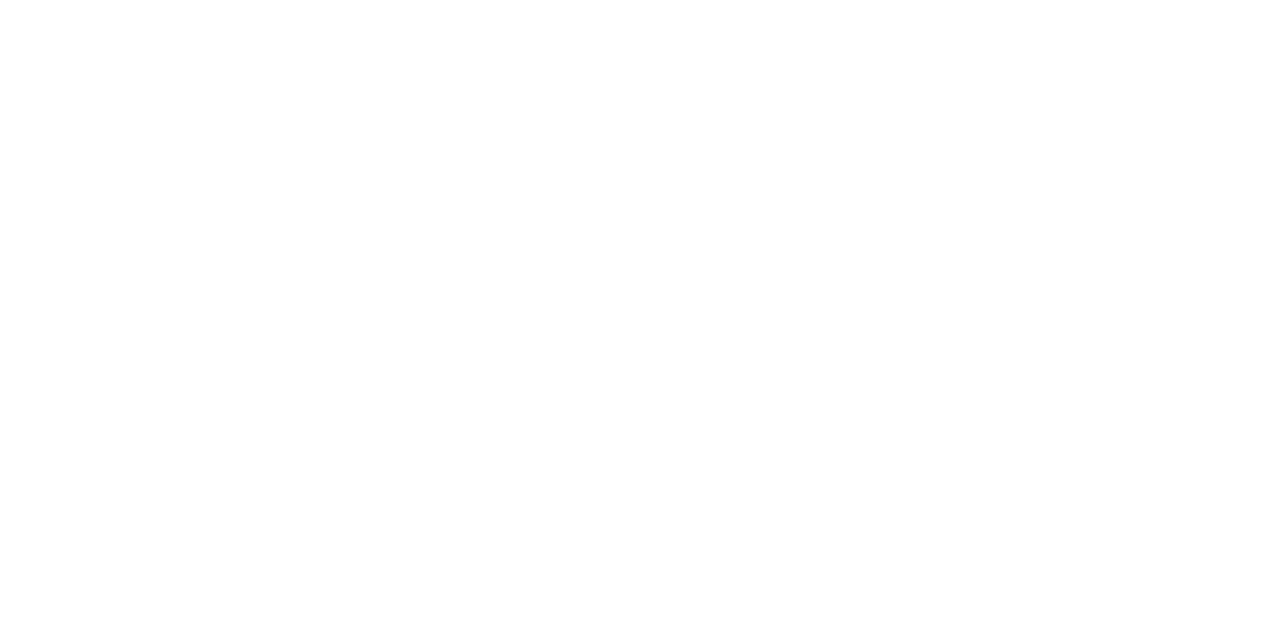
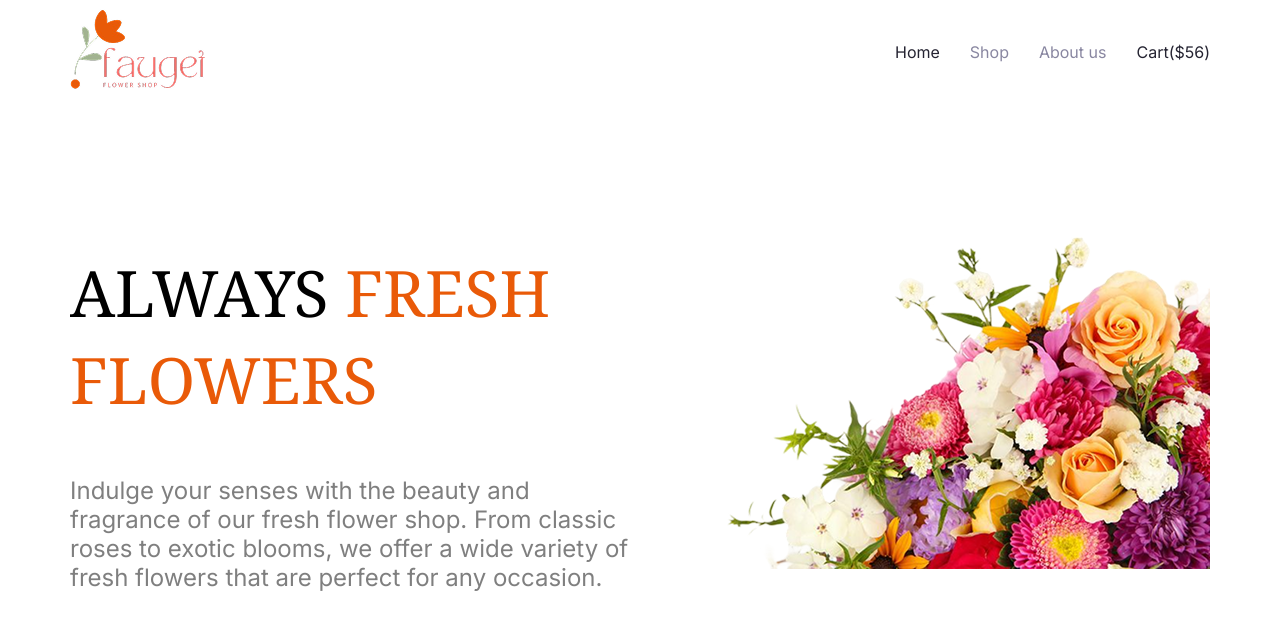
Before and after one commit to Nahiyat/responsive-flowers, a plain HTML site: page index.html in a window 1280 px wide. Drawn offline with Linux system fonts and the light colour scheme.

Commit message:
imported noto serif and inter fonts, made nav with links, made hero banner with image for pc view

```diff
--- a/index.html
+++ b/index.html
@@ -4,10 +4,37 @@
     <meta charset="UTF-8">
     <meta name="viewport" content="width=device-width, initial-scale=1.0">
     <title>Responsive Flowers</title>
+
+    <link rel="stylesheet" href="styles/responsive-flowers.css">
 </head>
-<body>
+<body class="title-font">
     <header>
+        <nav class="navbar">
+            <section> <img src="assets/logo.png" alt=""></section>
+            <section class="subtitle-font">
+                <ul>
+                    <li><a class="primary-link-color" href="">Home</a></li>
+                    <li><a class="secondary-link-color" href="">Shop</a></li>
+                    <li><a class="secondary-link-color" href="">About us</a></li>
+                    <li><a class="primary-link-color" href=""><img src="" alt="">Cart($56)</a></li>
+                </ul>
+            </section>
+        </nav>
+        <div>
+            <section class="banner">
+            <span>
+                <h1 class="banner-title title-font">ALWAYS <span class="title-color">FRESH FLOWERS</span></h1>
+                <span class="subtitle-font subtitle-color">Indulge your senses with the beauty and fragrance of our fresh flower shop. From classic roses to exotic blooms, we offer a wide variety of fresh flowers that are perfect for any occasion.
+                </span>
+            </span>
+            <span>
+                <span><img src="assets/hero-flower.png" alt=""></span>
+            </span>
+            <span>
 
+            </span>
+            </section>
+        </div>
     </header>
     <main>
 
--- a/styles/responsive-flowers.css
+++ b/styles/responsive-flowers.css
@@ -0,0 +1,70 @@
+
+@import url('https://fonts.googleapis.com/css2?family=Inter:ital,opsz,wght@0,14..32,100..900;1,14..32,100..900&family=Noto+Serif:ital,wght@0,100..900;1,100..900&display=swap');
+
+.title-font {
+  font-family: "Noto Serif", serif;
+  font-optical-sizing: auto;
+  font-weight: 400;
+  font-style: normal;
+  font-variation-settings:
+    "wdth" 100;
+}
+
+.subtitle-font {
+  font-family: "Inter", sans-serif;
+  font-optical-sizing: auto;
+  font-weight: 400;
+  font-style: normal;
+}
+
+.primary-link-color{
+  color: #252432;
+  text-decoration: none;
+}
+
+.secondary-link-color{
+  color: #8987A1;
+  text-decoration: none;
+}
+
+.title-color{
+  color: #E95A08;
+}
+
+.subtitle-color{
+  color: rgba(0, 0, 0, 0.5);
+  font-size: 1.5rem;
+}
+
+
+nav{
+  display: flex;
+  justify-content: space-between;
+  align-items: center;
+  max-width: 1140px;
+  margin: 0 auto;
+}
+nav ul{
+  display: flex;
+  gap: 30px;
+}
+
+nav ul li{
+  list-style: none;
+}
+
+a{
+  text-decoration: none;
+}
+
+.banner{
+  display: flex;
+  align-items:center;
+  max-width: 1140px;
+  margin: 0 auto;
+  padding-top: 100px;
+}
+
+.banner-title{
+  font-size: 4rem;
+}
```
